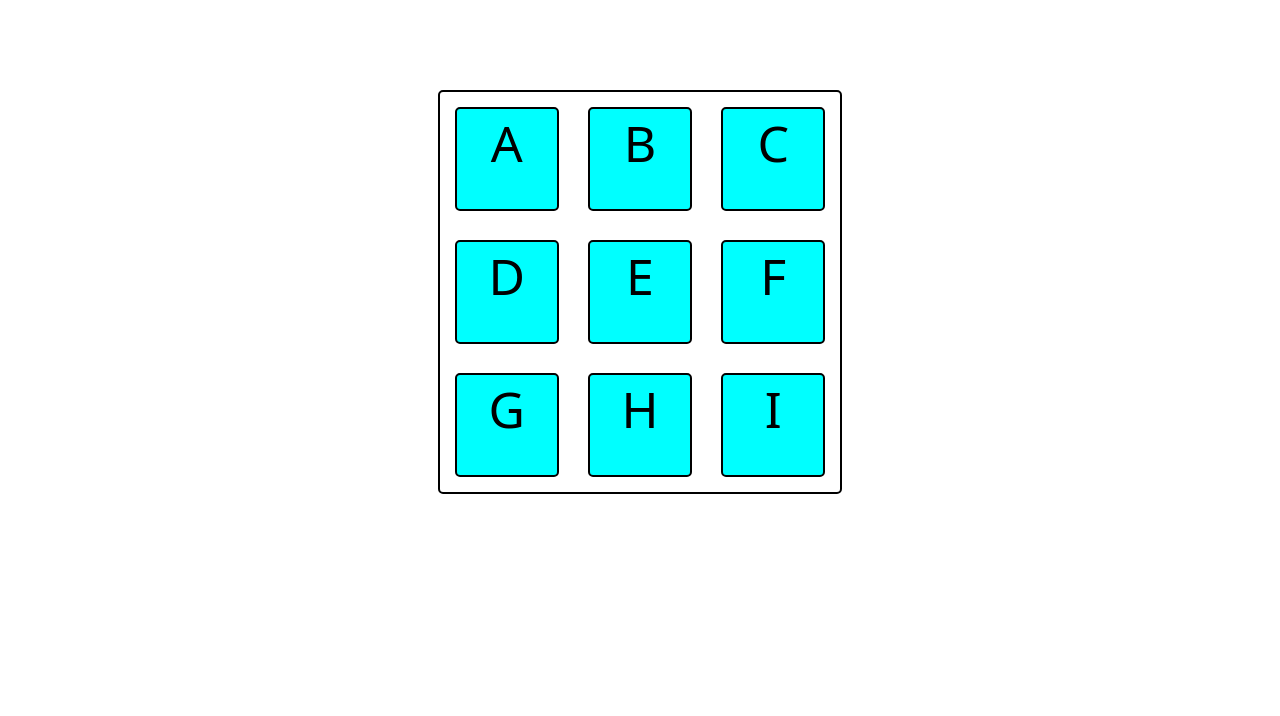
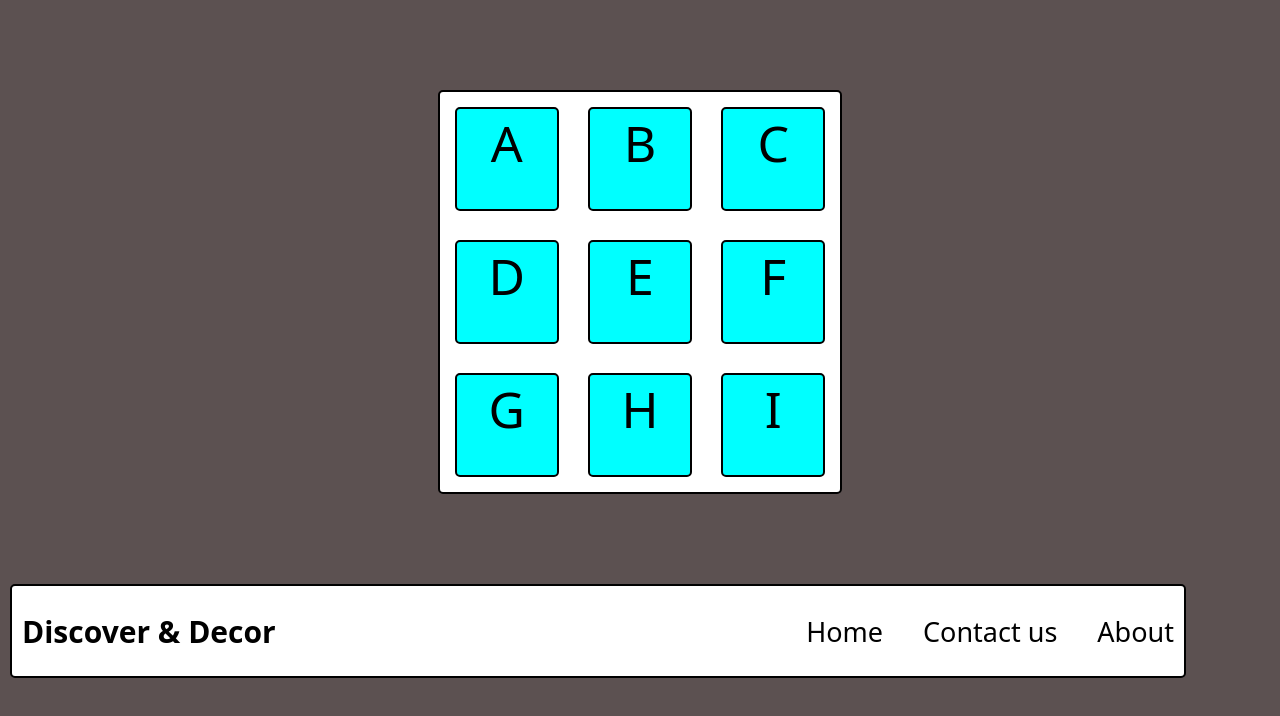
Before and after one commit to abhisekhehera/Web-Developmnt, a plain HTML site: page Css Level 5/index.html in a window 1280 px wide. Drawn offline with Linux system fonts and the light colour scheme.

Commit message:
Level 5 of css compleeted

```diff
--- a/Css Level 5/index.html
+++ b/Css Level 5/index.html
@@ -1,11 +1,13 @@
 <!DOCTYPE html>
 <html lang="en">
+
 <head>
     <meta charset="UTF-8">
     <meta name="viewport" content="width=device-width, initial-scale=1.0">
     <title>Css Level 5</title>
     <link rel="stylesheet" href="style.css">
 </head>
+
 <body>
     <!-- Q1 Re-createthefollowinglayoutusingflexboxascloselyaspossible -->
 
@@ -20,5 +22,23 @@
         <div class="alpha">H</div>
         <div class="alpha">I</div>
     </div>
+
+    <div class="Q2">
+        <div class="left">
+            <h2>
+                Discover & Decor
+            </h2>
+        </div>
+        <div class="right">
+            <ul>
+                <li>Home</li>
+                <li>Contact us </li>
+                <li>About</li>
+
+            </ul>
+        </div>
+    </div>
+
 </body>
+
 </html>
--- a/Css Level 5/style.css
+++ b/Css Level 5/style.css
@@ -1,11 +1,13 @@
-*{
-    margin:0;
+* {
+    margin: 0;
     padding: 0;
     font-family: system-ui, -apple-system, BlinkMacSystemFont, 'Segoe UI', Roboto, Oxygen, Ubuntu, Cantarell, 'Open Sans', 'Helvetica Neue', sans-serif;
+    background-color: #5c5151;
+    text-align: center;
 }
 
-.Q1{
-    height:400px;
+.Q1 {
+    height: 400px;
     width: 400px;
     background-color: rgb(255, 255, 255);
     border: 2px solid black;
@@ -16,12 +18,45 @@
     justify-content: space-around;
     flex-wrap: wrap;
 }
-.alpha{
+
+.alpha {
     height: 100px;
     width: 100px;
     background-color: aqua;
-    border:2px solid black;
+    border: 2px solid black;
     font-size: 50px;
     text-align: center;
     border-radius: 5px;
 }
+
+.Q2 {
+    display: flex;
+    align-items: center;
+    justify-content: space-between;
+    height: 70px;
+    width: 90%;
+    font-size: 20px;
+    margin: 0 10px ;
+    border: 2px solid black;
+    border-radius: 5px;
+    padding: 10px;
+    background-color: rgb(255, 255, 255);
+}
+
+h2 {
+    background-color: rgb(255, 255, 255);
+}
+
+.right ul {
+    display: flex;
+    align-items: center;
+    justify-content: space-around;
+    gap: 40px;
+    font-size: 27px;
+    background-color: rgb(255, 255, 255);
+}
+
+ul li {
+    list-style: none;
+    background-color: rgb(255, 255, 255);
+}
```
